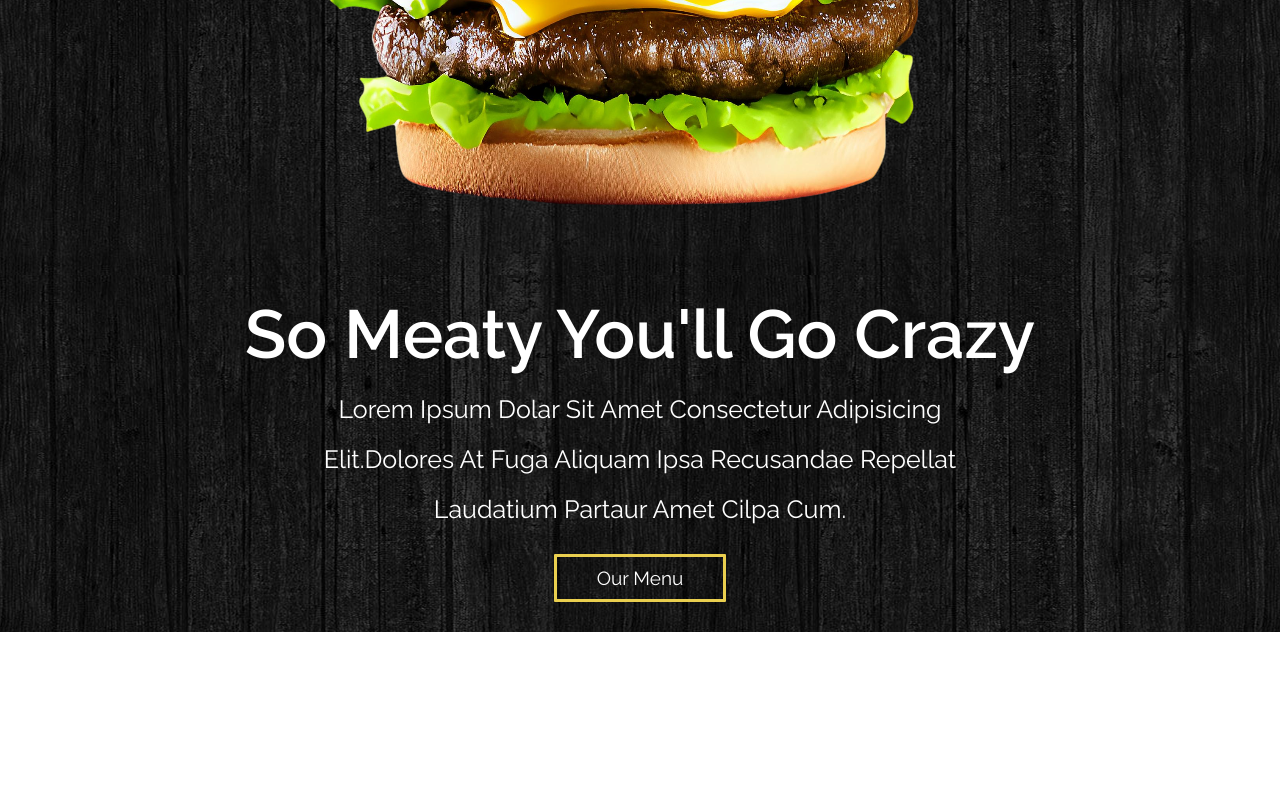
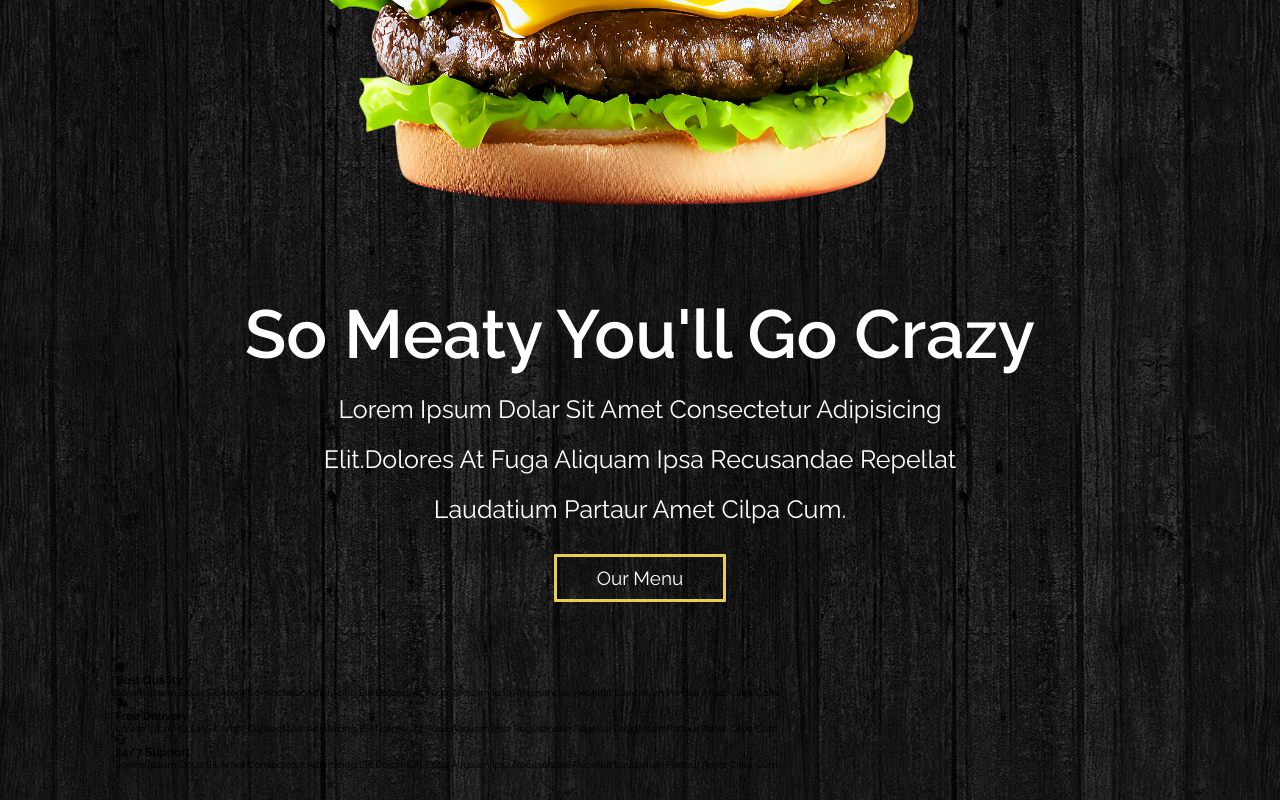
Before and after one commit to MihiraAthukorala/Burger-Shop, a plain HTML site: page index.html in a window 1280 px wide. Shown: the part 548-1348 px from the top of the page. Before the commit the page ends 1180 px from the top, so only its background shows below. Drawn offline with Linux system fonts and the light colour scheme.

Commit message:
Service Section HTML Configuration

```diff
--- a/index.html
+++ b/index.html
@@ -66,7 +66,7 @@
 
     <!-- Service Section Start -->
 
-    <!-- <section class="service">
+    <section class="service">
 
         <div class="box">
             <i class="fas fa-hamburger"></i>
@@ -86,7 +86,7 @@
             <p>Lorem ipsum dolar sit amet consectetur adipisicing elit.dolores at fuga aliquam ipsa recusandae repellat laudatium partaur amet cilpa cum.</p>
         </div>
 
-    </section> -->
+    </section>
 
     <!-- Service Section Ends -->
 
```
